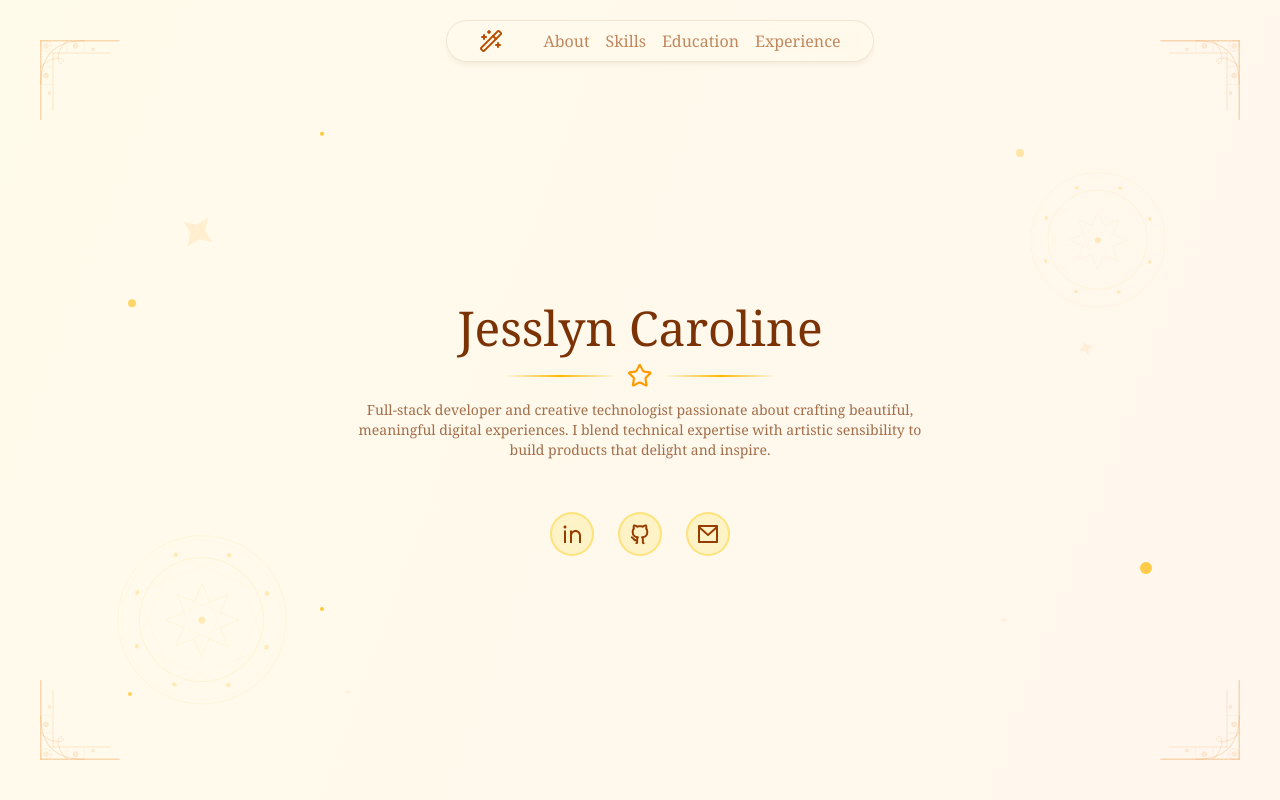
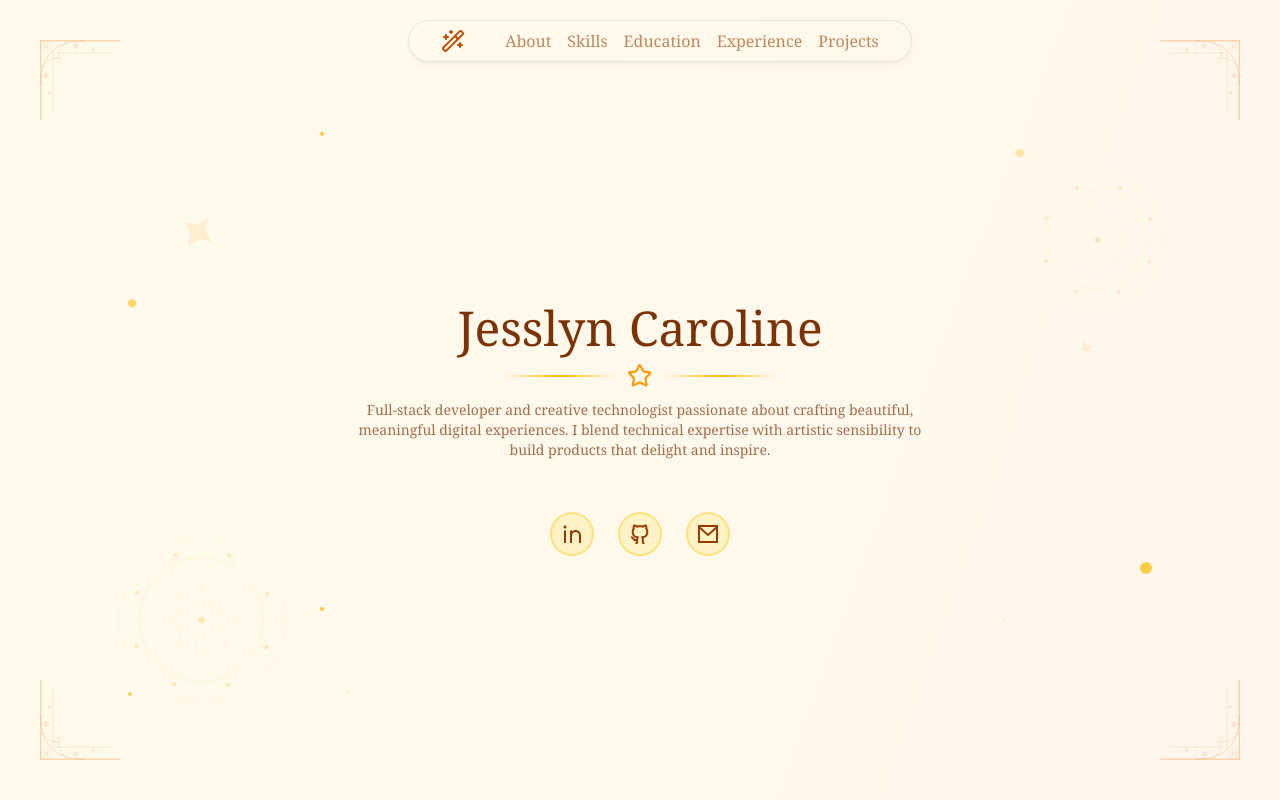
Before and after one commit to jesslyn-caroline/charolines-portfolio, a React (Vite) app: page / in a window 1280 px wide. Shown: the top 800 px of the page. Built offline with nearby package versions, Linux system fonts and the light colour scheme.

Commit message:
add new navigation: projects

```diff
--- a/src/components/navigations/NavigationBar.tsx
+++ b/src/components/navigations/NavigationBar.tsx
@@ -4,7 +4,7 @@ function NavigationBar() {
     const [isOpen, setIsOpen] = useState<boolean>(false);
     const toggleMenu = (value: boolean) => setIsOpen(value);
 
-    const menu: string[] = ['About', 'Skills', 'Education', 'Experience'];
+    const menu: string[] = ['About', 'Skills', 'Education', 'Experience', 'Projects'];
 
     return (
     <div className={`w-full flex md:justify-center fixed top-5 left-5 z-5`}>
```
